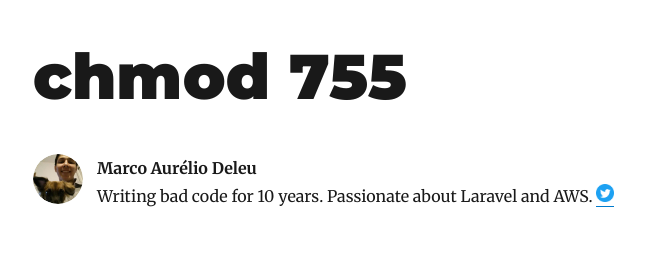
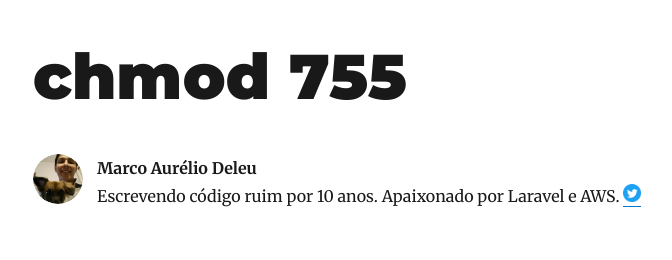
Before and after one commit to deleugpn/artigos, a Gatsby site: page / in a window 1280 px wide. Shown: the top 260 px of the page, without its empty margins (292-964 px from the left). Built offline with nearby package versions, Linux system fonts and the light colour scheme; Gatsby itself is replaced by a stand-in of ours; some packages are replaced by stand-ins of ours.

Commit message:
Change bio

```diff
--- a/src/components/bio.js
+++ b/src/components/bio.js
@@ -62,7 +62,7 @@ const Bio = () => {
       />
       <p>
         <strong>{author}</strong><br />
-        Writing bad code for 10 years. Passionate about Laravel and AWS.
+        Escrevendo código ruim por 10 anos. Apaixonado por Laravel e AWS.
         {` `}
         <a href={`https://twitter.com/${social.twitter}`}>
           <Image alt="twitter" fixed={data.twitter.childImageSharp.fixed} />
```
